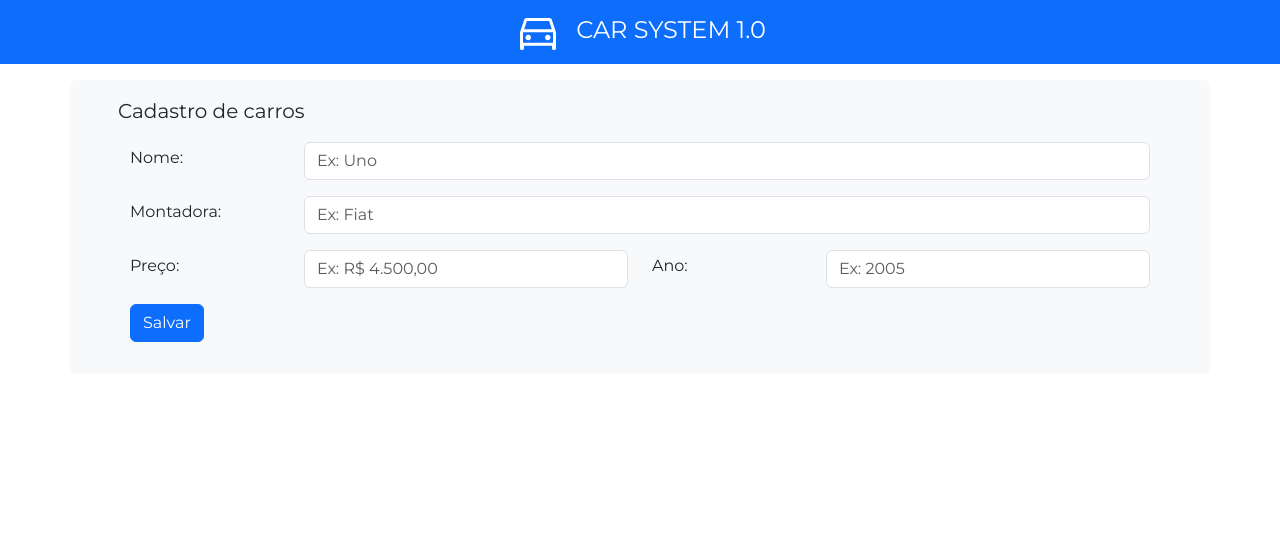
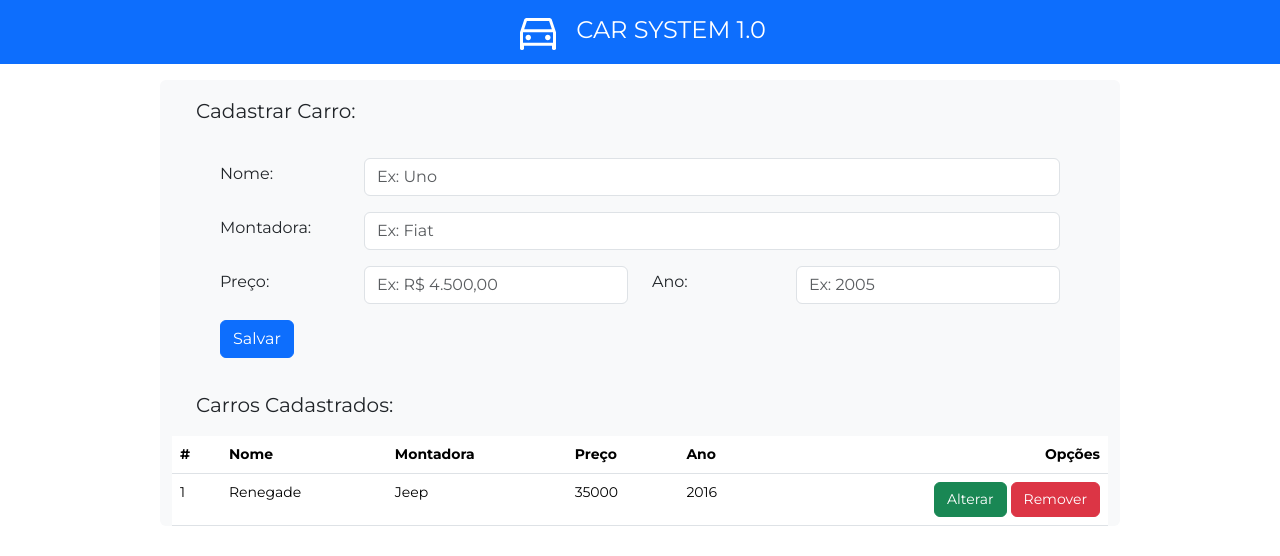
Before and after one commit to kauanzin222/Modulo8-Cars, an Angular app: page / in a window 1280 px wide. Shown: the top 556 px of the page. Built offline with nearby package versions, Linux system fonts and the light colour scheme.

Commit message:
closes #3 - Adicionando a Tabela de Carros Registrados

```diff
--- /dev/null
+++ b/src/CarInterface.ts
@@ -0,0 +1,7 @@
+export interface CarInterface {
+    id ?: number;
+    name ?: string;
+    brand ?: string;
+    price ?: number;
+    yearMade ?: number;
+}
--- a/src/app/app.html
+++ b/src/app/app.html
@@ -1,4 +1,5 @@
 <app-header-component></app-header-component>
-<div class="container bg-body-tertiary rounded">
+<div class="container w-75 bg-body-tertiary mt-3 rounded">
     <app-register-car></app-register-car>
+    <app-table-cars></app-table-cars>
 </div>
--- a/src/app/app.ts
+++ b/src/app/app.ts
@@ -1,12 +1,14 @@
 import { Component } from '@angular/core';
 import { HeaderComponent } from "./components/header-component/header-component";
 import { RegisterCar } from './components/register-car/register-car';
+import { TableCars } from "./components/table-cars/table-cars";
+import { FormsModule } from '@angular/forms';
 
 @Component({
   selector: 'app-root',
   templateUrl: './app.html',
   styleUrl: './app.css',
-  imports: [HeaderComponent, RegisterCar]
+  imports: [HeaderComponent, RegisterCar, TableCars, FormsModule]
 })
 export class App {
 
--- a/src/app/components/register-car/register-car.html
+++ b/src/app/components/register-car/register-car.html
@@ -1,10 +1,11 @@
-<form class="container mt-3 pb-3 ps-5 pe-5">
-    <div class="row pt-3 fs-5">{{title}}</div>
+<div class="pt-3 fs-5 ps-4">{{title}}:</div>
+<form class="mt-3 pb-3 ps-5 pe-5">
+
     <!--Nome-->
     <div class="row pt-3">
         <div class="col-lg-2 pt-1">Nome:</div>
         <div class="col-lg-10">
-            <input type="text" id="nameInput" class="form-control" placeholder="Ex: Uno">
+            <input type="text" name="name" [(ngModel)]="car.name" id="nameInput" class="form-control" placeholder="Ex: Uno">
         </div>
     </div>
 
@@ -12,7 +13,7 @@
     <div class="row pt-3">
         <div class="col-lg-2 pt-1">Montadora:</div>
         <div class="col-lg-10">
-            <input type="text" id="brandInput" class="form-control" placeholder="Ex: Fiat">
+            <input type="text" name="brand" [(ngModel)]="car.brand" id="brandInput" class="form-control" placeholder="Ex: Fiat">
         </div>
     </div>
 
@@ -20,11 +21,11 @@
     <div class="row pt-3">
         <div class="col-lg-2 pt-1">Preço:</div>
         <div class="col-lg-4">
-            <input type="number" id="brandInput" class="form-control" placeholder="Ex: R$ 4.500,00">
+            <input type="number" name="price" [(ngModel)]="car.price" id="brandInput" class="form-control" placeholder="Ex: R$ 4.500,00">
         </div>
         <div class="col-lg-2 pt-1">Ano:</div>
         <div class="col-lg-4">
-            <input type="number" id="brandInput" class="form-control" placeholder="Ex: 2005">
+            <input type="number" name="yearMade" [(ngModel)]="car.yearMade" id="yearInput" class="form-control" placeholder="Ex: 2005">
         </div>
     </div>
     <button type="submit" class="btn btn-primary mt-3 mb-3">Salvar</button>
--- a/src/app/components/register-car/register-car.ts
+++ b/src/app/components/register-car/register-car.ts
@@ -1,11 +1,15 @@
 import { Component } from '@angular/core';
+import { FormsModule } from '@angular/forms';
+import { CarInterface } from '../../../CarInterface';
 
 @Component({
   selector: 'app-register-car',
-  imports: [],
+  imports: [FormsModule],
   templateUrl: './register-car.html',
   styleUrl: './register-car.css',
 })
 export class RegisterCar {
-  title: string = 'Cadastro de carros';
+  title: string = 'Cadastrar Carro';
+
+  car: CarInterface = {};
 }
--- /dev/null
+++ b/src/app/components/table-cars/table-cars.css
@@ -0,0 +1,3 @@
+* {
+    font-size: 14px;
+}
--- /dev/null
+++ b/src/app/components/table-cars/table-cars.html
@@ -0,0 +1,27 @@
+<div class="fs-5 ps-4">{{title}}:</div>
+
+<table class="table mt-3 pb-3 ps-5 pe-5">
+  <thead>
+    <tr>
+      <th scope="col">#</th>
+      <th scope="col">Nome</th>
+      <th scope="col">Montadora</th>
+      <th scope="col">Preço</th>
+      <th scope="col">Ano</th>
+      <th scope="col" class="text-end">Opções</th>
+    </tr>
+  </thead>
+  <tbody>
+    <tr *ngFor="let car of cars">
+        <td>{{car.id}}</td>
+        <td>{{car.name}}</td>
+        <td>{{car.brand}}</td>
+        <td>{{car.price}}</td>
+        <td>{{car.yearMade}}</td>
+        <td class="text-end">
+          <div class="btn btn-success me-1">  Alterar</div>
+          <div class="btn btn-danger">        Remover</div>
+        </td>
+    </tr>
+  </tbody>
+</table>
--- /dev/null
+++ b/src/app/components/table-cars/table-cars.ts
@@ -0,0 +1,23 @@
+import { Component } from '@angular/core';
+import { CommonModule } from '@angular/common';
+import { CarInterface } from '../../../CarInterface';
+
+@Component({
+  selector: 'app-table-cars',
+  imports: [CommonModule],
+  templateUrl: './table-cars.html',
+  styleUrl: './table-cars.css',
+})
+export class TableCars {
+  title: string = 'Carros Cadastrados';
+
+  cars: CarInterface[] = [
+    {
+      id: 1,
+      name: 'Renegade',
+      brand: 'Jeep',
+      price: 35000.00,
+      yearMade: 2016
+    }
+  ];
+}
```
Also changed, not shown: 1 other file (tests, documents, lock files or other folders).
